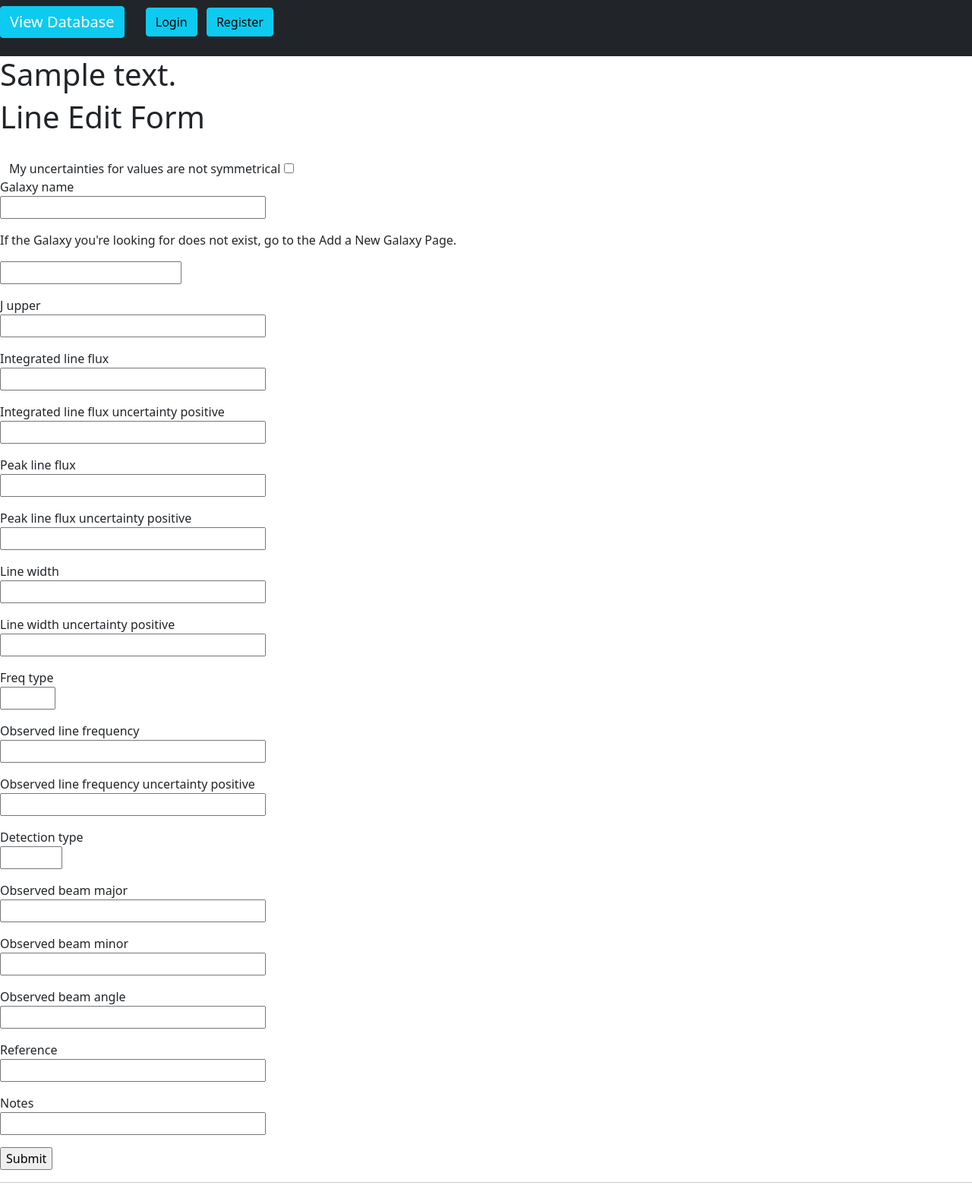
After one commit to UladzimirTreihis/spectral_line_detection_database, a Flask app: template flask-back-end/app/templates/line_edit_form.html in a window 1280 px wide. The commit adds this page. Shown: the whole page at 76% size. Run offline with Flask 2, Linux system fonts and the light colour scheme; the template is opened without the code that fills it: most values are stand-ins (such as "Sample title", 1, 10 or a date in 2020); form fields are guessed from the names that the template uses; some libraries are stand-ins or nearby versions.

Commit message:
partial line edit

```diff
--- a/flask-back-end/app/models/data.py
+++ b/flask-back-end/app/models/data.py
@@ -13,9 +13,6 @@ class Post(db.Model):
     templine_id = db.Column(db.Integer, db.ForeignKey('templine.id'))
     tempgalaxies = db.relationship('TempGalaxy', backref='post', foreign_keys=[tempgalaxy_id])
     templines = db.relationship('TempLine', backref='post', foreign_keys=[templine_id])
-
-
-
 
 class Galaxy(db.Model):
     __tablename__ = 'galaxy'
@@ -168,6 +165,7 @@ class EditLine(db.Model):
     id = db.Column(db.Integer, primary_key=True)
     galaxy_id = db.Column(db.Integer, db.ForeignKey('editgalaxy.id'))
     from_existed_id = db.Column(db.Integer)
+    is_edited = db.Column(db.String(128))
     j_upper = db.Column(db.Integer, nullable = False)
     integrated_line_flux = db.Column(db.Float(32), nullable = False)
     integrated_line_flux_uncertainty_positive = db.Column(db.Float(32))
--- a/flask-back-end/app/templates/galaxy.html
+++ b/flask-back-end/app/templates/galaxy.html
@@ -87,6 +87,7 @@
                   <td>{{ l.observed_beam_angle }}</td>
                   <td>{{ l.reference }}</td>
                   <td>{{ l.notes }}</td>
+                  <td> <a href="{{ url_for ('main.line_edit_form', line = line) }}" class="btn btn-info" role="button"> Update Line Information </a> </td>
                </tr>
             {% endfor %}
          </tbody>
--- /dev/null
+++ b/flask-back-end/app/templates/line_edit_form.html
@@ -0,0 +1,226 @@
+{% extends "base.html" %}
+
+{% block title %}
+    Line Edit Form
+{% endblock %}
+{% block script %}
+<script type="text/javascript" src="{{ url_for('static', filename='js/functions.js') }}"></script>
+
+{% endblock %}
+
+{% block content %}
+    <h1>Line Edit Form</h1>
+    <link rel="stylesheet" href="http://code.jquery.com/ui/1.12.1/themes/base/jquery-ui.css">
+    <script src="https://code.jquery.com/jquery-1.12.4.js"></script>
+    <script src="https://code.jquery.com/ui/1.12.1/jquery-ui.js"></script>
+
+    <form class="form-inline" action="" method="post" novalidate>
+        <br>
+        <label class="container">My uncertainties for values are not symmetrical
+            <input type="checkbox" id="myCheck" onclick="showUncertainties()">
+            <span class="checkmark"></span>
+        </label>
+        <br>
+        {{ form.hidden_tag() }}
+        <p>
+            {{ form.galaxy_name.label }}<br>
+            {{ form.galaxy_name(size=32) }}<br>
+            {% for error in form.galaxy_name.errors %}
+            <span style="color: red;">[{{ error }}]</span>
+            {% endfor %}
+        </p>
+        <p> If the Galaxy you're looking for does not exist, go to the Add a New Galaxy Page. </p>
+        <p>{{ form.galaxy_form() }}</p>
+        <p>
+            {{ form.j_upper.label }}<br>
+            {{ form.j_upper(size=32) }}<br>
+            {% for error in form.j_upper.errors %}
+            <span style="color: red;">[{{ error }}]</span>
+            {% endfor %}
+        </p>
+        <p>
+            {{ form.integrated_line_flux.label }}<br>
+            {{ form.integrated_line_flux(size=32) }}<br>
+            {% for error in form.integrated_line_flux.errors %}
+            <span style="color: red;">[{{ error }}]</span>
+            {% endfor %}
+        </p>
+        <p>
+            {{ form.integrated_line_flux_uncertainty_positive.label }}<br>
+            {{ form.integrated_line_flux_uncertainty_positive(size=32) }}<br>
+            {% for error in form.integrated_line_flux_uncertainty_positive.errors %}
+            <span style="color: red;">[{{error}}]</span>
+            {% endfor %}
+
+        </p>
+        <p id="uncertainty" style="display:none">
+            {{ form.integrated_line_flux_uncertainty_negative.label }}<br>
+            {{ form.integrated_line_flux_uncertainty_negative(size=32) }}<br>
+            {% for error in form.integrated_line_flux_uncertainty_negative.errors %}
+            <span style="color: red;">[{{error}}]</span>
+            {% endfor %}
+
+        </p>
+        <p>
+            {{ form.peak_line_flux.label }}<br>
+            {{ form.peak_line_flux(size=32) }}<br>
+            {% for error in form.peak_line_flux.errors %}
+            <span style="color: red;">[{{error}}]</span>
+            {% endfor %}
+
+        </p>
+        <p>
+            {{ form.peak_line_flux_uncertainty_positive.label }}<br>
+            {{ form.peak_line_flux_uncertainty_positive(size=32) }}<br>
+            {% for error in form.peak_line_flux_uncertainty_positive.errors %}
+            <span style="color: red;">[{{error}}]</span>
+            {% endfor %}
+
+        </p>
+        <p id="uncertainty" style="display:none">
+            {{ form.peak_line_flux_uncertainty_negative.label }}<br>
+            {{ form.peak_line_flux_uncertainty_negative(size=32) }}<br>
+            {% for error in form.peak_line_flux_uncertainty_negative.errors %}
+            <span style="color: red;">[{{error}}]</span>
+            {% endfor %}
+
+        </p>
+        <p>
+            {{ form.line_width.label }}<br>
+            {{ form.line_width(size=32) }}<br>
+            {% for error in form.line_width.errors %}
+            <span style="color: red;">[{{error}}]</span>
+            {% endfor %}
+
+        </p>
+        <p>
+            {{ form.line_width_uncertainty_positive.label }}<br>
+            {{ form.line_width_uncertainty_positive(size=32) }}<br>
+            {% for error in form.line_width_uncertainty_positive.errors %}
+            <span style="color: red;">[{{error}}]</span>
+            {% endfor %}
+
+        </p>
+        <p id="uncertainty" style="display:none">
+            {{ form.line_width_uncertainty_negative.label }}<br>
+            {{ form.line_width_uncertainty_negative(size=32) }}<br>
+            {% for error in form.line_width_uncertainty_negative.errors %}
+            <span style="color: red;">[{{error}}]</span>
+            {% endfor %}
+
+        </p>
+        <p>
+            {{ form.freq_type.label }}<br>
+            {{ form.freq_type(size=2) }}<br>
+            {% for error in form.freq_type.errors %}
+            <span style="color: red;">[{{error}}]</span>
+            {% endfor %}
+
+        </p>
+        <p>
+            {{ form.observed_line_frequency.label }}<br>
+            {{ form.observed_line_frequency(size=32) }}<br>
+            {% for error in form.observed_line_frequency.errors %}
+            <span style="color: red;">[{{error}}]</span>
+            {% endfor %}
+
+        </p>
+        <p>
+            {{ form.observed_line_frequency_uncertainty_positive.label }}<br>
+            {{ form.observed_line_frequency_uncertainty_positive(size=32) }}<br>
+            {% for error in form.observed_line_frequency_uncertainty_positive.errors %}
+            <span style="color: red;">[{{error}}]</span>
+            {% endfor %}
+
+        </p>
+        <p id="uncertainty" style="display:none">
+            {{ form.observed_line_frequency_uncertainty_negative.label }}<br>
+            {{ form.observed_line_frequency_uncertainty_negative(size=32) }}<br>
+            {% for error in form.observed_line_frequency_uncertainty_negative.errors %}
+            <span style="color: red;">[{{error}}]</span>
+            {% endfor %}
+
+        </p>
+        <p>
+            {{ form.detection_type.label }}<br>
+            {{ form.detection_type(size=3) }}<br>
+            {% for error in form.detection_type.errors %}
+            <span style="color: red;">[{{error}}]</span>
+            {% endfor %}
+
+        </p>
+        <p>
+            {{ form.observed_beam_major.label }}<br>
+            {{ form.observed_beam_major(size=32) }}<br>
+            {% for error in form.observed_beam_major.errors %}
+            <span style="color: red;">[{{error}}]</span>
+            {% endfor %}
+
+        </p>
+        <p>
+            {{ form.observed_beam_minor.label }}<br>
+            {{ form.observed_beam_minor(size=32) }}<br>
+            {% for error in form.observed_beam_minor.errors %}
+            <span style="color: red;">[{{error}}]</span>
+            {% endfor %}
+
+        </p>
+        <p>
+            {{ form.observed_beam_angle.label }}<br>
+            {{ form.observed_beam_angle(size=32) }}<br>
+            {% for error in form.observed_beam_angle.errors %}
+            <span style="color: red;">[{{error}}]</span>
+            {% endfor %}
+
+        </p>
+        <p>
+            {{ form.reference.label }}<br>
+            {{ form.reference(size=32) }}<br>
+            {% for error in form.reference.errors %}
+            <span style="color: red;">[{{error}}]</span>
+            {% endfor %}
+
+        </p>
+        <p>
+            {{ form.notes.label }}<br>
+            {{ form.notes(size=32) }}<br>
+            {% for error in form.notes.errors %}
+            <span style="color: red;">[{{error}}]</span>
+            {% endfor %}
+
+        </p>
+        <p>{{ form.submit() }}</p>
+    </form>
+    <script>
+
+        $(document).ready(function(){
+        var galaxy_name = [];
+        function loadGalaxies(){
+        $.getJSON('/galaxies', function(data, status, xhr)
+        {
+        for (var i = 0; i < data.length; i++ ) {
+            galaxy_name.push(data[i].name);
+        }
+        });
+        };
+        loadGalaxies();
+
+        $('#galaxy_name').autocomplete({
+        source: galaxy_name,
+        });
+
+        $.ajax({
+        data: {galaxy_name:$('#galaxy_name').val()},
+        type: 'POST',
+        url : '/process'
+        })
+        .done(function(data){
+        })
+        e.preventDefault();
+
+        });
+    </script>
+    <style>
+
+</style>
+{% endblock %}
```
Also changed, not shown: flask-back-end/app/adm/__init__.py (+48 -1 lines), flask-back-end/app/main/forms.py (+25 -0 lines), flask-back-end/app/main/routes.py (+14 -4 lines), flask-back-end/migrations/versions/0d6f3fad6835_ok.py (added, +32 -0 lines).
